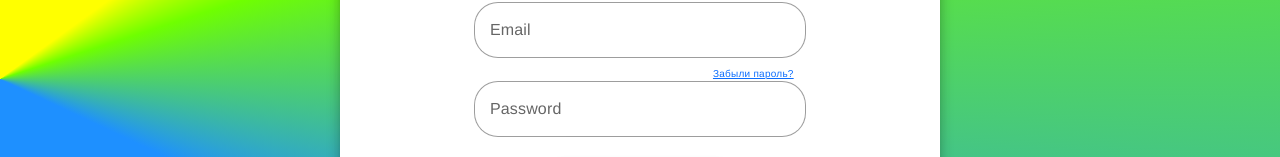
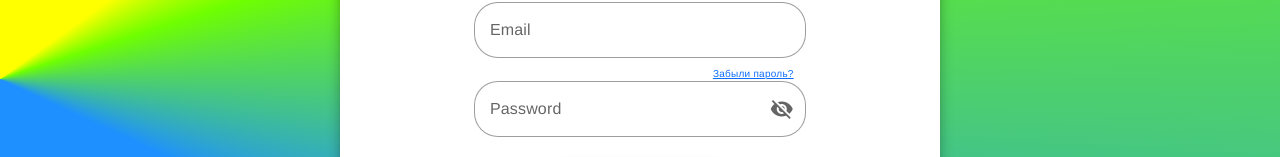
Before and after one commit to Baranov-alexei18/footbustikshop, a Vue app: page /signIn in a window 1280 px wide. Shown: the part 262-419 px from the top of the page. Built offline with nearby package versions, Linux system fonts and the light colour scheme.

Commit message:
added: package firebase

```diff
--- a/package.json
+++ b/package.json
@@ -10,6 +10,7 @@
   "dependencies": {
     "axios": "^1.6.2",
     "core-js": "^3.8.3",
+    "firebase": "^10.7.1",
     "vue": "^3.3.10",
     "vue-axios": "^3.5.2",
     "vue-router": "^4.0.3",
--- a/src/components/component/AuthorizationApp.vue
+++ b/src/components/component/AuthorizationApp.vue
@@ -11,7 +11,6 @@
       <v-text-field
         style="max-height: 65px"
         v-model="email"
-        :rules="nameRules"
         label="Email"
         variant="outlined"
         rounded="xl"
@@ -23,15 +22,14 @@
       </div>
       <v-text-field
         v-model="password"
-        :rules="nameRules"
-        :append-icon="password ? '$vuetify': ''"
-        :type="show1 ? 'text' : 'password'"
+        :append-inner-icon="showPassword ? 'mdi-eye' : 'mdi-eye-off'"
+        :type="showPassword ? 'text' : 'password'"
         label="Password"
         variant="outlined"
         rounded="xl"
         small
         required
-        @click:append="show1 = !show1"
+        @click:append-inner="showPassword = !showPassword"
       ></v-text-field>
 
       <div class="mb-10">
@@ -64,13 +62,9 @@ export default {
   components: { LogoApp },
   data() {
     return {
-      show1: false,
+      showPassword: false,
       email: "",
       password: "",
-      nameRules: [
-        (v) => !!v || "",
-        (v) => (v && v.length <= 10) || "Name must be less than 10 characters",
-      ],
     };
   },
 
--- a/src/components/component/RegistrationApp.vue
+++ b/src/components/component/RegistrationApp.vue
@@ -45,7 +45,7 @@
           small
           required
           :rules="rulesForms.rulesPassword"
-          validate-on="input submit"
+          validate-on="submit"
         ></v-text-field>
 
         <v-text-field
@@ -60,7 +60,7 @@
           small
           required
           :rules="rulesForms.rulesPasswordAgain"
-          validate-on="input submit"
+          validate-on="submit"
         ></v-text-field>
       </div>
 
@@ -104,6 +104,8 @@
   <script>
 import LogoApp from "@/components/ui-component/LogoApp.vue";
 import DatePickerApp from "@/components/ui-component/DatePicker/DatePickerApp.vue";
+
+import {firebase} from "firebase/auth";
 
 export default {
   name: "RegistrationView",
@@ -157,6 +159,13 @@ export default {
 
         let jsonUser = JSON.stringify(this.user, null, 2);
 
+        if (firebase) {
+          const user = await firebase.auth()
+          console.log(user);
+        }else{
+          console.log("Error");
+        }
+
         await this.$refs.form.reset();
         alert(jsonUser);
 
--- a/src/main.js
+++ b/src/main.js
@@ -4,14 +4,35 @@ import router from './router'
 import store from './store'
 
 // Vuetify
-import 'vuetify/styles'
 import { createVuetify } from 'vuetify'
 import * as components from 'vuetify/components'
 import * as directives from 'vuetify/directives'
+import 'vuetify/styles'
+
+//Firebase
+import {initializeApp} from 'firebase/app'
+import 'firebase/auth'
+import 'firebase/database'
+import 'firebase/storage'
 
 const vuetify = createVuetify({
     components,
     directives,
   })
 
+  const firebaseConfig = {
+    apiKey: "AIzaSyAj79-hWinMASaCpOv6F3jDvwdPODgEd_4",
+    authDomain: "footbustik.firebaseapp.com",
+    databaseURL: "https://footbustik-default-rtdb.firebaseio.com",
+    projectId: "footbustik",
+    storageBucket: "footbustik.appspot.com",
+    messagingSenderId: "174159774209",
+    appId: "1:174159774209:web:7637cd724c36d5584df600",
+    measurementId: "G-Z7PN2RDVPX"
+  };
+
+  // Initialize Firebase
+  initializeApp(firebaseConfig);
+
+
 createApp(App).use(vuetify).use(store).use(router).mount('#app')
```
Also changed, not shown: 2 other files (tests, documents, lock files or other folders).
